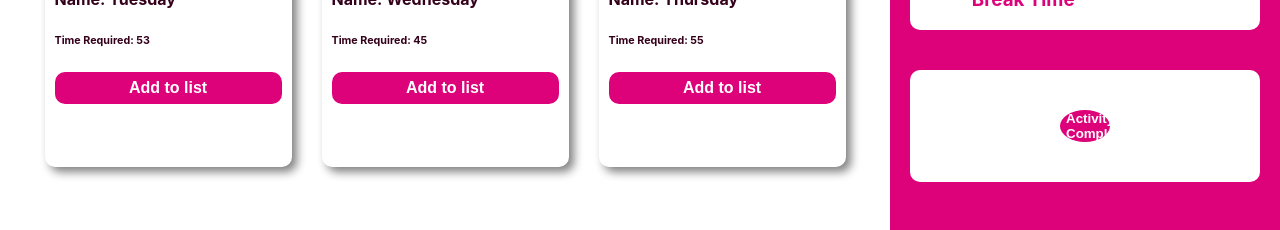
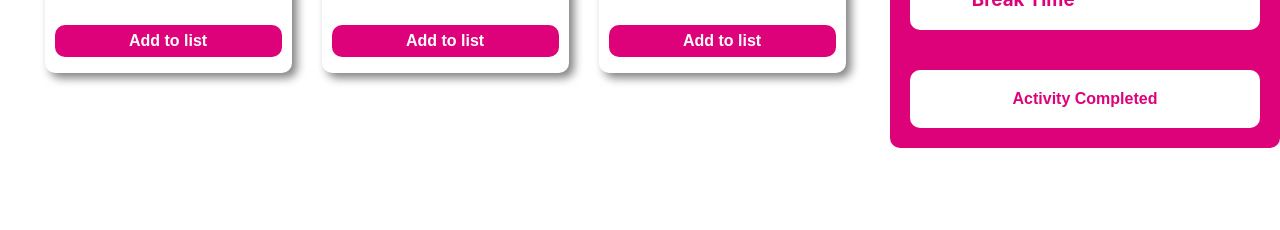
Before and after one commit to Upoma218/walking-routine-app, a React (Create React App) app: page / in a window 1280 px wide. Shown: the part 980-1210 px from the top of the page. After the commit the page ends 1128 px from the top, so only its background shows below. Built offline with nearby package versions, Linux system fonts and the light colour scheme.

Commit message:
Toast button  added

```diff
--- a/src/Components/RecordCart/RecordCart.css
+++ b/src/Components/RecordCart/RecordCart.css
@@ -37,3 +37,13 @@
     color: white;
     font-weight: 700;
 }
+.toast-btn{
+    border-radius: 10px;
+    width: 100%;
+    border: none;
+    background-color: white;
+    color: rgb(221, 2, 122);
+    font-weight: 800;
+    padding: 20px 40px;
+    font-size: medium;
+}
--- a/src/Components/RecordCart/RecordCart.js
+++ b/src/Components/RecordCart/RecordCart.js
@@ -47,8 +47,8 @@ const RecordCart = () => {
             <h3>Break Time</h3>
                 <p>{}</p>
             </div>
-            <div style={{ padding: 30 }} className='profile-info'>
-              <button
+            <div>
+              <button className='toast-btn'
               onClick={() => {
               toast(
               <div>
@@ -60,10 +60,12 @@ const RecordCart = () => {
             {
               position: 'top-center',
               style: {
-                background: '#ff1744',
+                background: 'rgb(221, 2, 122)',
                 color: '#fff',
+                border: '10px solid white',
+                filter: 'drop-shadow(10px 10px 60px #000)'
               },
-              duration: 2000,
+              duration: 5000,
             }
           );
         }}
```
